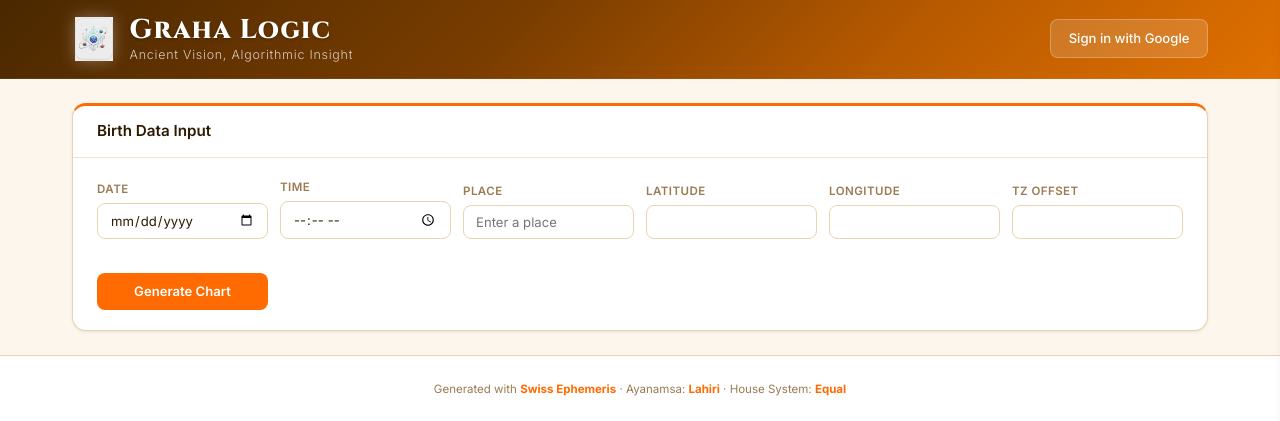
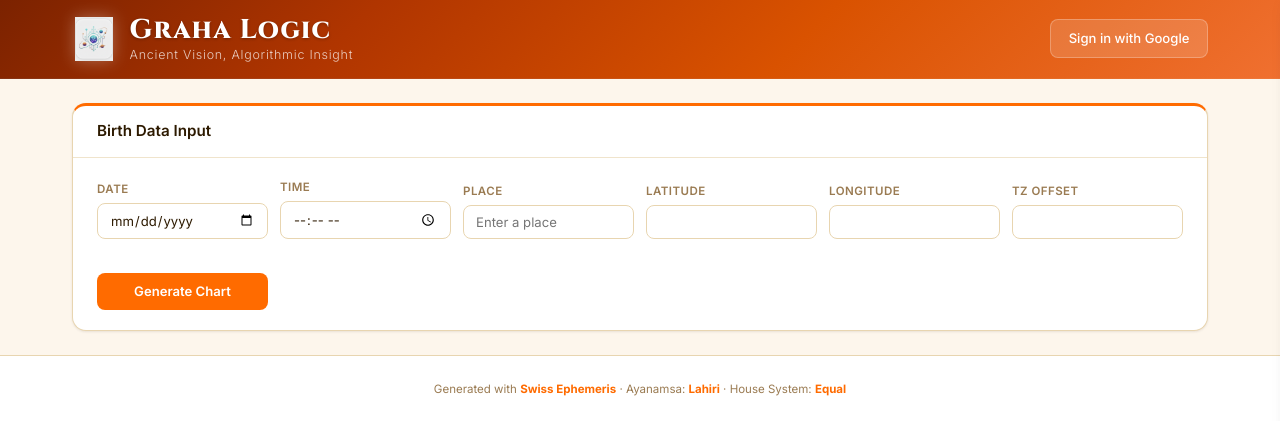
Before and after one commit to adityan-421/jyotish-app, a Flask app: page / in a window 1280 px wide. Shown: the top 421 px of the page. Run offline with Flask 3, Linux system fonts and the light colour scheme; some libraries are stand-ins or nearby versions.

Commit message:
Lighten header gradient from near-black maroon to warm saffron-orange
Co-Authored-By: Claude Sonnet 4.6 <noreply@anthropic.com>

```diff
--- a/templates/index.html
+++ b/templates/index.html
@@ -50,7 +50,7 @@ body {
 }
 
 header {
-  background: linear-gradient(135deg, #4a2800 0%, #7a3d00 40%, #b85a00 70%, #e07000 100%);
+  background: linear-gradient(135deg, #7B2200 0%, #B03500 28%, #D95200 62%, #F07030 100%);
   border-bottom: 1px solid rgba(255,255,255,0.08);
   position: sticky; top: 0; z-index: 100;
 }
```
